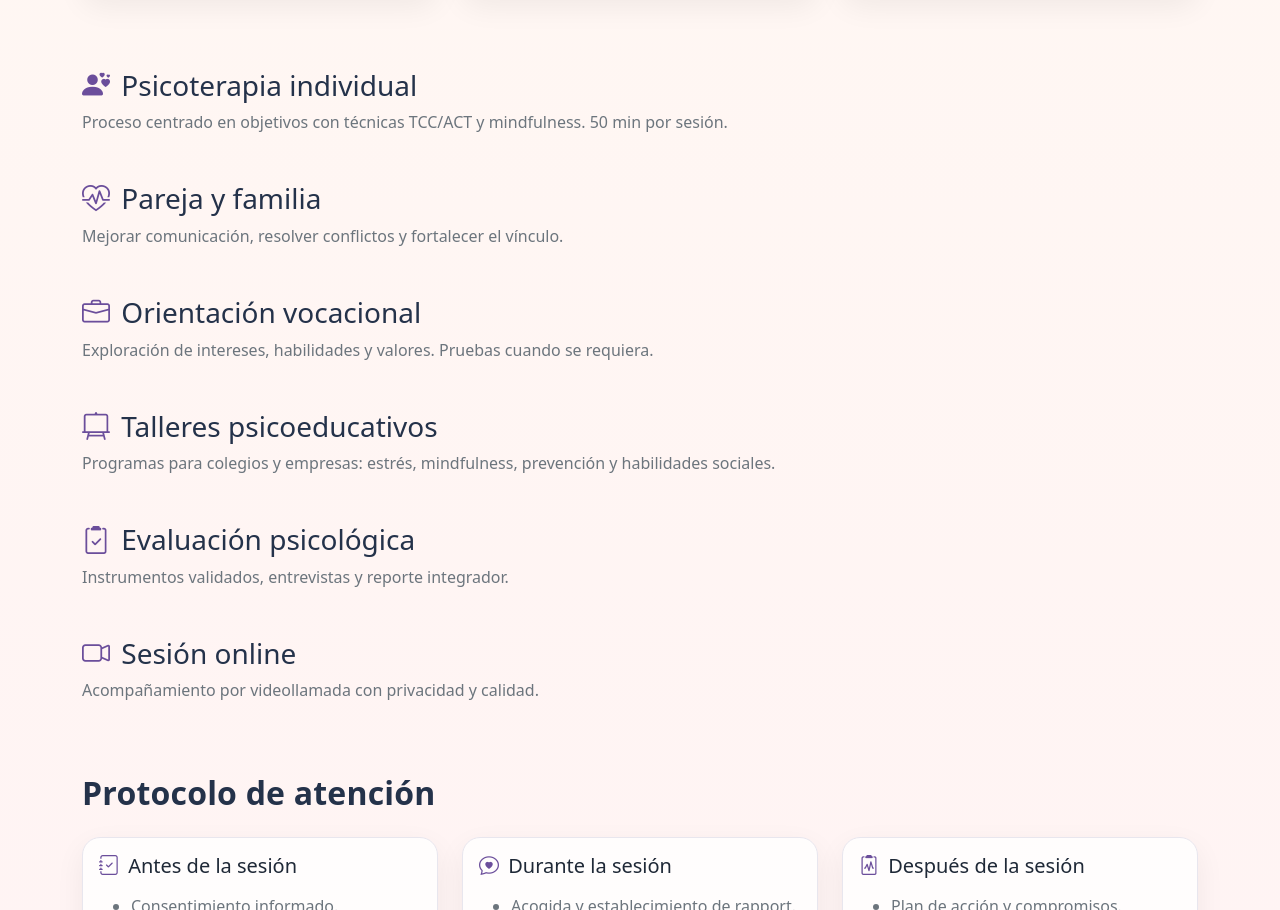
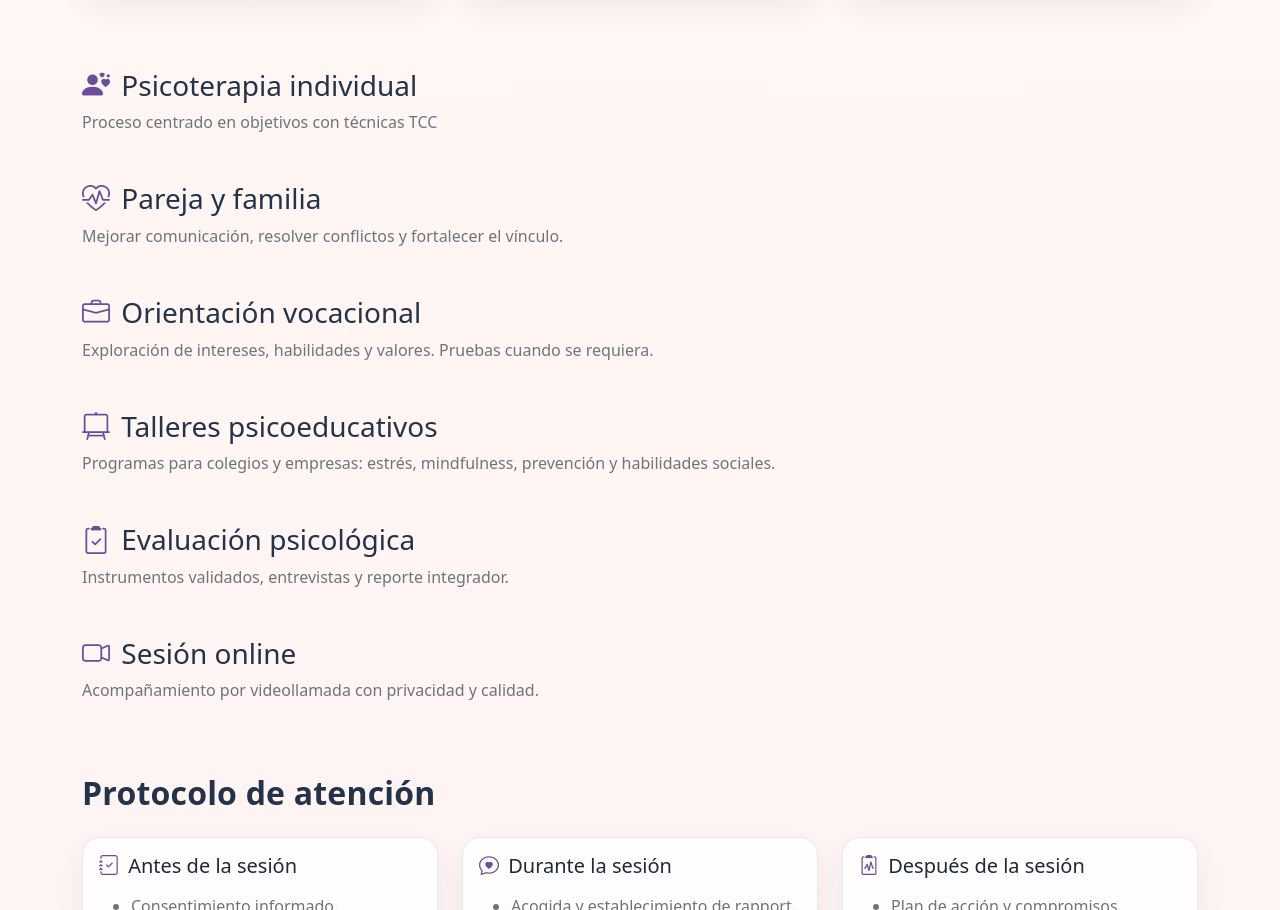
Before and after one commit to Alopez922/Johana-page, a plain HTML site: page index.html in a window 1280 px wide. Shown: the part 1222-2132 px from the top of the page. Drawn offline with nearby package versions, Linux system fonts and the light colour scheme.

Commit message:
New changes index.html

```diff
--- a/index.html
+++ b/index.html
@@ -118,7 +118,7 @@
     </div>
   </section>
 
-  <section id="svc-individual" class="py-4"><div class="container"><h3 class="mb-2"><i class="bi bi-person-hearts me-1 ico"></i> Psicoterapia individual</h3><p class="text-secondary mb-0">Proceso centrado en objetivos con técnicas TCC/ACT y mindfulness. 50 min por sesión.</p></div></section>
+  <section id="svc-individual" class="py-4"><div class="container"><h3 class="mb-2"><i class="bi bi-person-hearts me-1 ico"></i> Psicoterapia individual</h3><p class="text-secondary mb-0">Proceso centrado en objetivos con técnicas TCC</p></div></section>
   <section id="svc-pareja" class="py-4"><div class="container"><h3 class="mb-2"><i class="bi bi-heart-pulse me-1 ico"></i> Pareja y familia</h3><p class="text-secondary mb-0">Mejorar comunicación, resolver conflictos y fortalecer el vínculo.</p></div></section>
   <section id="svc-vocacional" class="py-4"><div class="container"><h3 class="mb-2"><i class="bi bi-briefcase me-1 ico"></i> Orientación vocacional</h3><p class="text-secondary mb-0">Exploración de intereses, habilidades y valores. Pruebas cuando se requiera.</p></div></section>
   <section id="svc-talleres" class="py-4"><div class="container"><h3 class="mb-2"><i class="bi bi-easel2 me-1 ico"></i> Talleres psicoeducativos</h3><p class="text-secondary mb-0">Programas para colegios y empresas: estrés, mindfulness, prevención y habilidades sociales.</p></div></section>
```
